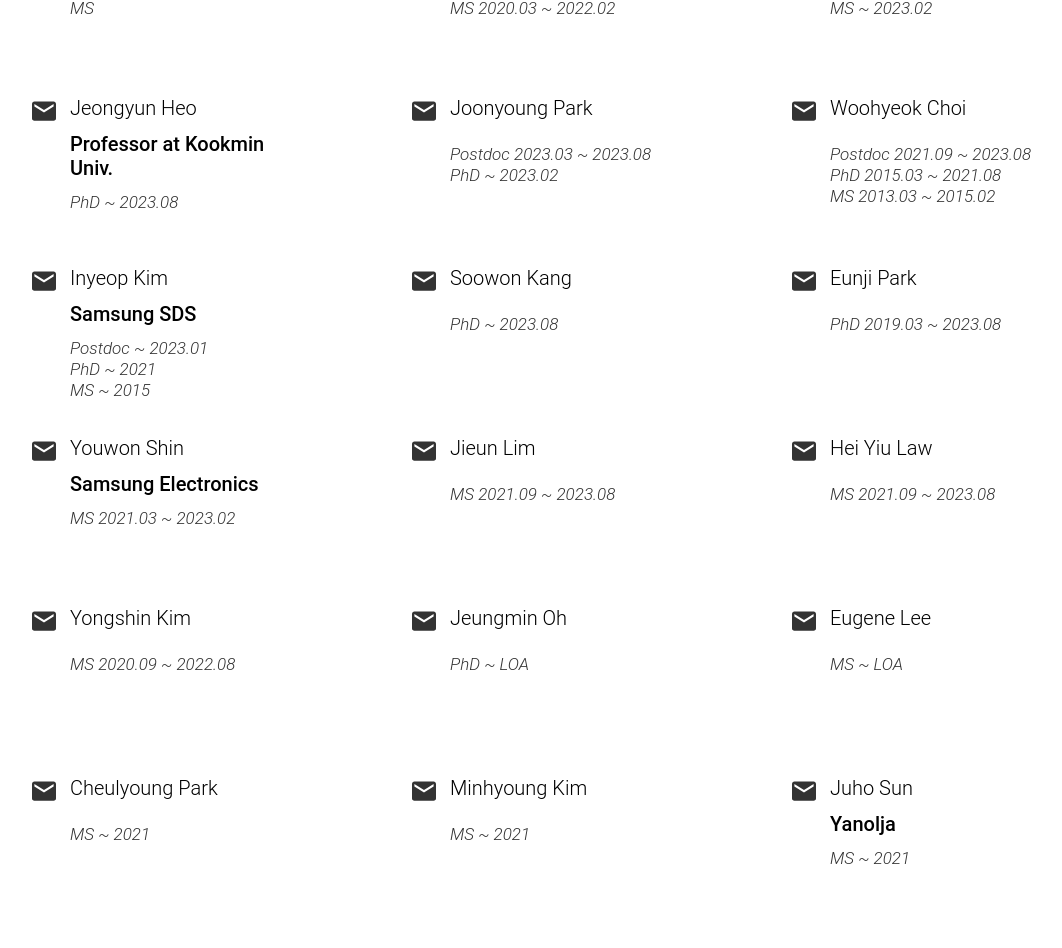
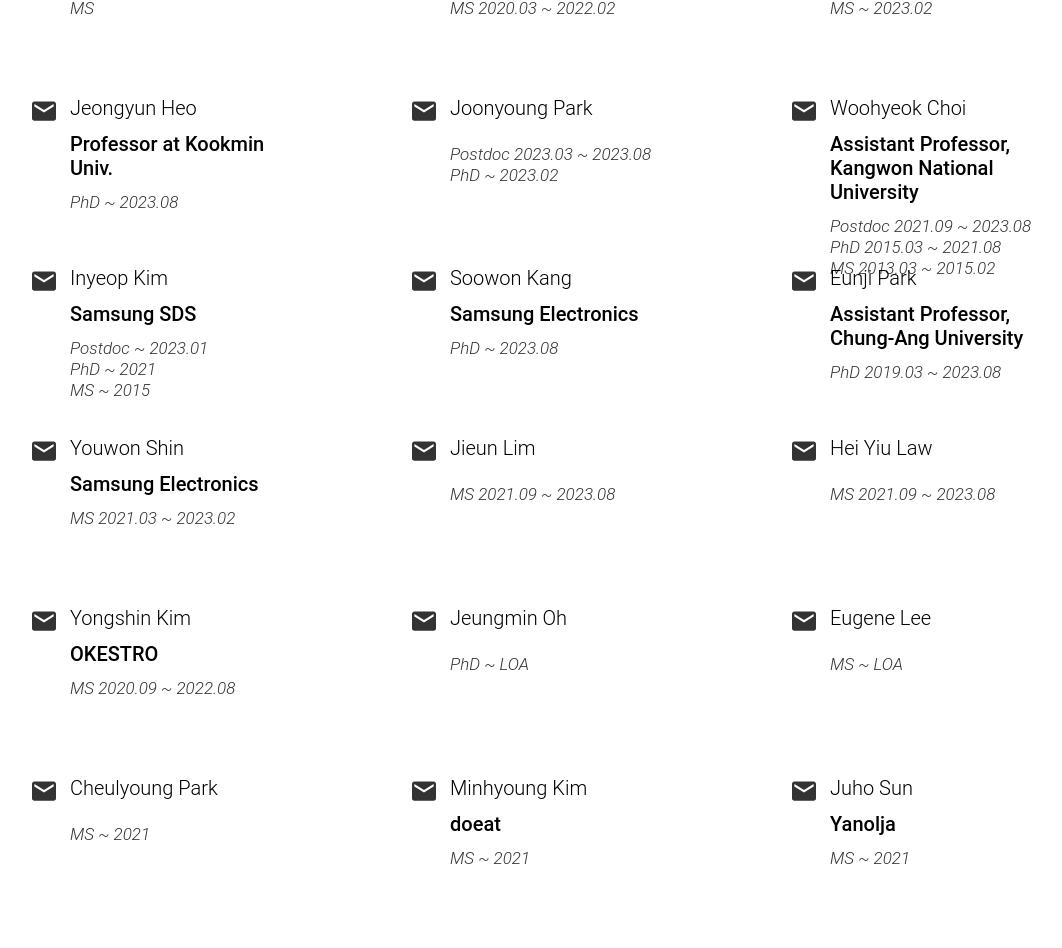
Before and after one commit to Kaist-ICLab/old-homepage, a Next.js app: page /members in a window 1280 px wide. Shown: the part 3435-4383 px from the top of the page, without its empty margins (25-1087 px from the left). Built offline with nearby package versions, Linux system fonts and the light colour scheme.

Commit message:
member current position update

```diff
--- a/data/memberData.js
+++ b/data/memberData.js
@@ -227,7 +227,7 @@ const memberData = {
   },
   WoohyeokChoi: {
     name: 'Woohyeok Choi',
-    current_position: '',
+    current_position: 'Assistant Professor, Kangwon National University',
     isAlumni: true,
     program: [
       ['Postdoc', '2021.09 ~ 2023.08'],
@@ -261,7 +261,7 @@ const memberData = {
   SoowonKang: {
     name: 'Soowon Kang',
     isAlumni: true,
-    current_position: '',
+    current_position: 'Samsung Electronics',
     program: [
       ['PhD',  ' ~ 2023.08'],
     ],
@@ -277,7 +277,7 @@ const memberData = {
     EunjiPark: {
     name: 'Eunji Park',
     isAlumni: true,
-    current_position: '',
+    current_position: 'Assistant Professor, Chung-Ang University',
     program: [
       ['PhD',  '2019.03 ~ 2023.08'],
     ],
@@ -333,7 +333,7 @@ const memberData = {
   YongShinKim: {
     name: 'Yongshin Kim',
     isAlumni: true,
-    current_position: '',
+    current_position: 'OKESTRO',
     program: [
       ['MS',  '2020.09 ~ 2022.08'],
     ],
@@ -371,7 +371,7 @@ const memberData = {
   MinhyoungKim: {
     name: 'Minhyoung Kim',
     isAlumni: true,
-    current_position: '',
+    current_position: 'doeat',
     program: [
       ['MS', ' ~ 2021']
     ],
```
